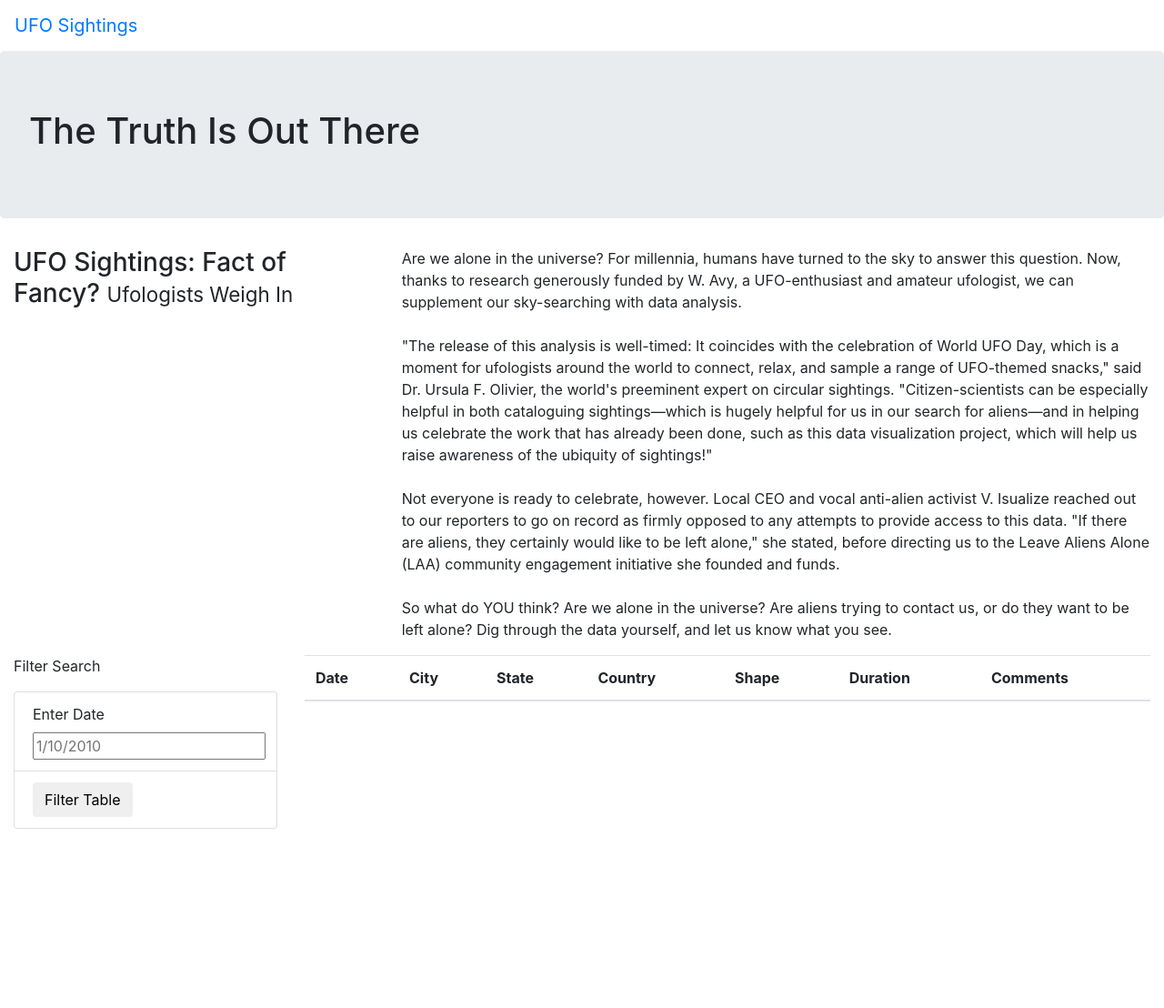
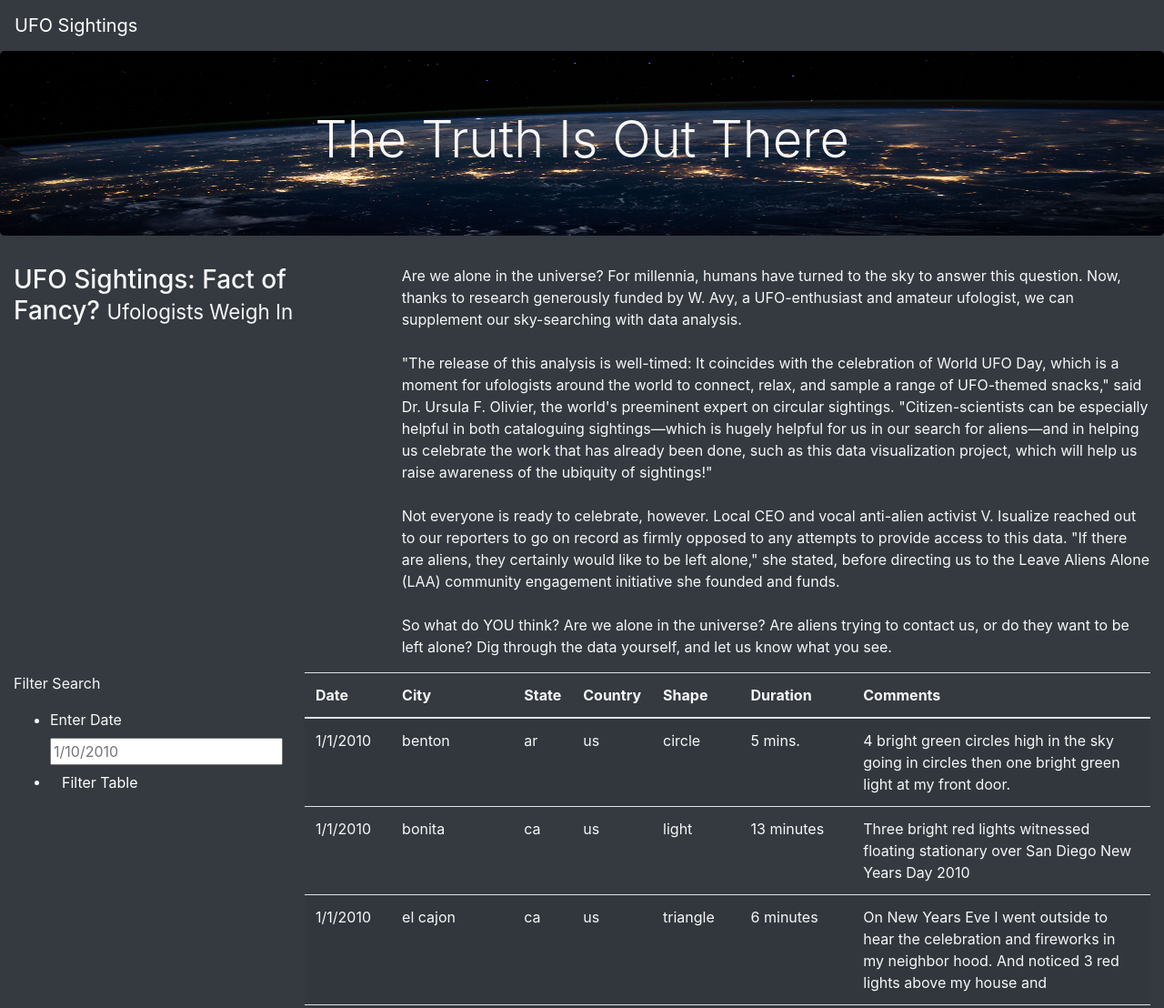
Before and after one commit to jusnguyen03/UFOs, a plain HTML site: page index.html in a window 1280 px wide. Shown: the top 1108 px of the page at 91% size. Before the commit the page ends 911 px from the top, so only its background shows below. Drawn offline with nearby package versions, Linux system fonts and the light colour scheme.

Commit message:
Module 11.6.3 Complete

```diff
--- a/index.html
+++ b/index.html
@@ -13,14 +13,14 @@
     />
     <link rel="stylesheet" href="static/css/style.css">
 </head>
-<body>
+<body class="bg-dark">
 	<div class="wrapper">
-        <nav class="navbar navbar-expand-lg">
+        <nav class="navbar navbar-dark bg-dark navbar-expand-lg">
             <a class="navbar-brand" href="index.html">UFO Sightings</a>
         </nav>
     </div>
     <div class="jumbotron">
-        <h1>The Truth Is Out There</h1>
+        <h1 class="display-4">The Truth Is Out There</h1>
     </div>
     <div class="container-fluid">
         <div class="row">
@@ -39,18 +39,18 @@
     <div class="container-fluid">
         <div class="row">
             <div class="col-md-3">
-                <form>
+                <form class="bg-dark">
                     <p>Filter Search</p>
+                    <ul class="bg-dark" class="list-group">
+                        <li class="bg-dark" class="bg-dark" class="list-group-item">
+                            <label for="date">Enter Date</label>
+                            <input type="text" placeholder="1/10/2010" id="datetime" />
+                        </li class="bg-dark">
+                        <li class="bg-dark" class="bg-dark" class="list-group-item">
+                            <button id="filter-btn" type="button" class="btn btn-dark">Filter Table</button>
+                        </li class="bg-dark">
+                    </ul>
                 </form>
-                <ul class="list-group">
-                    <li class="list-group-item">
-                        <label for="date">Enter Date</label>
-                        <input type="text" placeholder="1/10/2010" id="datetime" />
-                    </li>
-                    <li class="list-group-item">
-                        <button id="filter-btn" type="button" class="btn btn-default">Filter Table</button>
-                    </li>
-                </ul>
             </div>
             <div class="col-md-9">
                 <table class="table table-striped">
@@ -70,5 +70,8 @@
             </div>
         </div>
     </div>
+    <script src="https://cdnjs.cloudflare.com/ajax/libs/d3/4.11.0/d3.js"></script>
+    <script src="static/js/data.js"></script>
+    <script src="static/js/app.js"></script>
 </body>
 </html>
--- a/static/css/style.css
+++ b/static/css/style.css
@@ -0,0 +1,10 @@
+body {
+
+    color: #f7f7f7;
+  }
+
+.jumbotron {
+    background-image: url("../images/nasa.jpg");
+    background-size: 100% 100%;
+    text-align: center;
+  }
```
Also changed, not shown: static/images/nasa.jpg (added).
